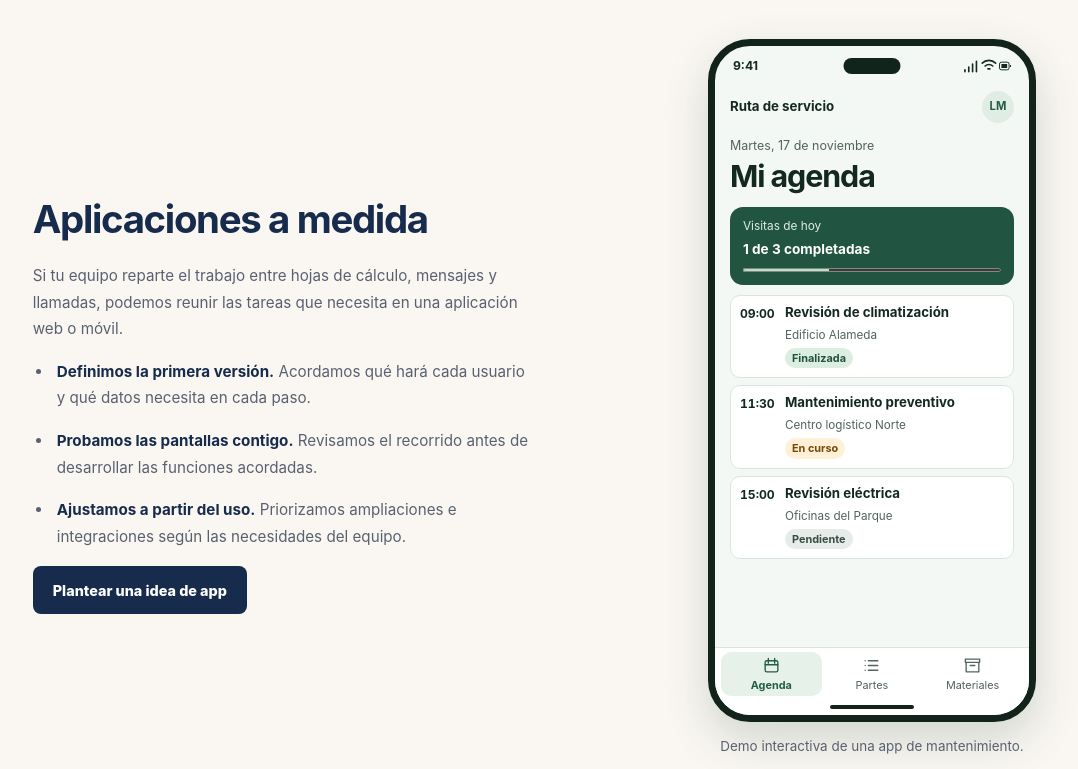
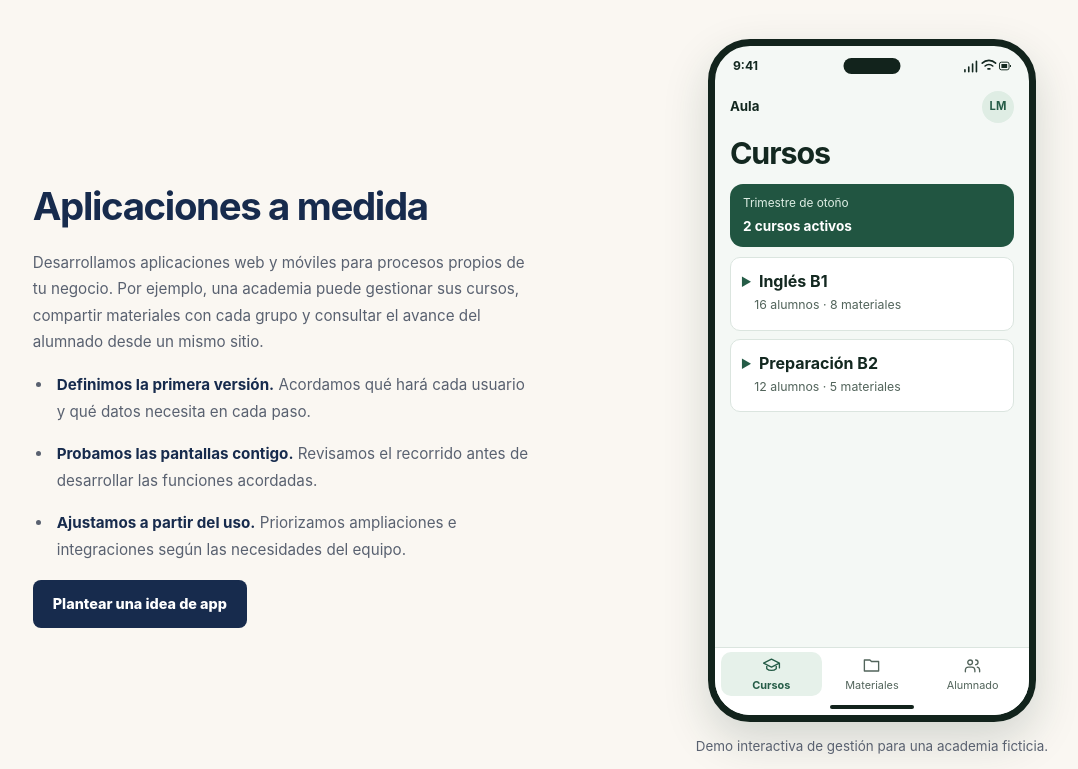
Before and after one commit to Palmito-Labs/palmito-web, a plain HTML site: page index.html in a window 1280 px wide. Shown: the part 4251-5020 px from the top of the page, without its empty margins (62-1140 px from the left). Drawn offline with Linux system fonts and the light colour scheme.

Commit message:
Show an academy management app in the mobile demo

```diff
--- a/index.html
+++ b/index.html
@@ -33,7 +33,7 @@
 <link rel="stylesheet" href="/screens.css?v=2">
 <link rel="stylesheet" href="/photography.css?v=1">
 <link rel="stylesheet" href="/contact.css?v=2">
-<link rel="stylesheet" href="/offer.css?v=13">
+<link rel="stylesheet" href="/offer.css?v=14">
 </head>
   <body class="home">
     <a class="skip-link" href="#contenido">Saltar al contenido</a>
@@ -238,7 +238,7 @@
           <div class="product-spotlight">
             <div class="spotlight-copy">
               <h3 id="apps-title">Aplicaciones a medida</h3>
-              <p>Si tu equipo reparte el trabajo entre hojas de cálculo, mensajes y llamadas, podemos reunir las tareas que necesita en una aplicación web o móvil.</p>
+              <p>Desarrollamos aplicaciones web y móviles para procesos propios de tu negocio. Por ejemplo, una academia puede gestionar sus cursos, compartir materiales con cada grupo y consultar el avance del alumnado desde un mismo sitio.</p>
               <ul class="product-benefits">
                 <li><strong>Definimos la primera versión.</strong> Acordamos qué hará cada usuario y qué datos necesita en cada paso.</li>
                 <li><strong>Probamos las pantallas contigo.</strong> Revisamos el recorrido antes de desarrollar las funciones acordadas.</li>
@@ -247,49 +247,54 @@
               <a class="button button-primary" href="/?servicio=apps#contacto">Plantear una idea de app</a>
             </div>
             <figure class="app-example">
-              <div class="app-device" role="group" aria-label="Demo de la aplicación de mantenimiento">
+              <div class="app-device" role="group" aria-label="Demo de gestión de una academia">
                 <div class="app-statusbar" aria-hidden="true">
                   <span>9:41</span><span class="app-sensors"></span>
                   <svg viewBox="0 0 50 16" width="48" height="16" fill="none"><path d="M2 12v2m4-5v5m4-8v8m4-11v11M20 5a10 10 0 0 1 14 0m-11 3a6 6 0 0 1 8 0m-5 3h2" stroke="currentColor" stroke-width="1.7" stroke-linecap="round"/><rect x="38" y="4" width="10" height="8" rx="2" stroke="currentColor"/><path d="M40 6h6v4h-6zM49 7h1v2h-1z" fill="currentColor"/></svg>
                 </div>
                 <div class="app-screen" tabindex="0" aria-label="Contenido de la aplicación">
-                  <div class="app-header"><strong>Ruta de servicio</strong><span class="app-avatar" aria-label="Perfil de Lucía Martín">LM</span></div>
-                  <section class="app-panel" id="app-agenda">
-                    <p class="app-date">Martes, 17 de noviembre</p>
-                    <h4>Mi agenda</h4>
+                  <div class="app-header"><strong>Aula</strong><span class="app-avatar" title="Lucía Martín, coordinación">LM</span></div>
+                  <section class="app-panel" id="app-cursos">
+                    <h4>Cursos</h4>
                     <div class="app-summary">
-                      <span>Visitas de hoy</span><strong>1 de 3 completadas</strong>
-                      <progress value="1" max="3" aria-label="Visitas completadas"></progress>
+                      <span>Trimestre de otoño</span><strong>2 cursos activos</strong>
                     </div>
-                    <ol class="app-agenda">
-                      <li><time datetime="09:00">09:00</time><div><strong>Revisión de climatización</strong><span>Edificio Alameda</span></div><span class="app-status app-status-done">Finalizada</span></li>
-                      <li><time datetime="11:30">11:30</time><div><strong>Mantenimiento preventivo</strong><span>Centro logístico Norte</span></div><span class="app-status app-status-active">En curso</span></li>
-                      <li><time datetime="15:00">15:00</time><div><strong>Revisión eléctrica</strong><span>Oficinas del Parque</span></div><span class="app-status">Pendiente</span></li>
-                    </ol>
-                  </section>
-                  <section class="app-panel" id="app-partes" hidden>
-                    <h4>Partes de trabajo</h4>
-                    <div class="app-detail"><span>17 de noviembre · 09:00</span><strong>Revisión de climatización</strong><p>Filtros revisados y equipo comprobado. La unidad queda operativa.</p><span class="app-status app-status-done">Parte cerrado</span></div>
-                    <div class="app-detail"><span>17 de noviembre · 11:30</span><strong>Mantenimiento preventivo</strong><p>Pendiente de registrar los materiales utilizados.</p><span class="app-status app-status-active">Borrador</span></div>
+                    <div class="app-course-list">
+                      <details class="app-detail">
+                        <summary><strong>Inglés B1</strong><span>16 alumnos · 8 materiales</span></summary>
+                        <p>Grupo de tarde. Módulo actual: conversación y vocabulario de viajes.</p>
+                      </details>
+                      <details class="app-detail">
+                        <summary><strong>Preparación B2</strong><span>12 alumnos · 5 materiales</span></summary>
+                        <p>Grupo de mañana. Módulo actual: comprensión lectora y simulacro de examen.</p>
+                      </details>
+                    </div>
                   </section>
                   <section class="app-panel" id="app-materiales" hidden>
                     <h4>Materiales</h4>
-                    <p class="app-date">Inventario del vehículo</p>
-                    <ul class="app-inventory">
-                      <li><strong>Filtros de aire</strong><span>4 uds.</span></li>
-                      <li><strong>Fusibles de 10 A</strong><span>8 uds.</span></li>
-                      <li><strong>Cinta aislante</strong><span>2 rollos</span></li>
+                    <ul class="app-resource-list">
+                      <li class="app-detail"><strong>Vocabulario de viajes</strong><span>Inglés B1 · PDF</span><span class="app-status app-status-done">Visible para el grupo</span></li>
+                      <li class="app-detail"><strong>Simulacro de comprensión</strong><span>Preparación B2 · PDF</span><span class="app-status app-status-active">Borrador</span></li>
+                      <li class="app-detail"><strong>Práctica de conversación</strong><span>Inglés B1 · Audio</span><span class="app-status app-status-done">Visible para el grupo</span></li>
+                    </ul>
+                  </section>
+                  <section class="app-panel" id="app-alumnado" hidden>
+                    <h4>Alumnado</h4>
+                    <p class="app-context">Inglés B1 · Entrega de la unidad 4</p>
+                    <ul class="app-resource-list">
+                      <li class="app-detail"><strong>Emma R.</strong><span>Enviada el 17 de noviembre</span><span class="app-status app-status-done">Entregada</span></li>
+                      <li class="app-detail"><strong>Marc T.</strong><span>Vence el 20 de noviembre</span><span class="app-status app-status-active">Pendiente</span></li>
                     </ul>
                   </section>
                 </div>
                 <nav class="app-tabs" aria-label="Pantallas de la demo" hidden>
-                  <button type="button" aria-controls="app-agenda" aria-pressed="true"><svg viewBox="0 0 24 24" aria-hidden="true"><rect x="4" y="6" width="16" height="14" rx="2"/><path d="M8 3v6m8-6v6M4 11h16"/></svg>Agenda</button>
-                  <button type="button" aria-controls="app-partes" aria-pressed="false"><svg viewBox="0 0 24 24" aria-hidden="true"><path d="M8 6h12M8 12h12M8 18h12M4 6h.01M4 12h.01M4 18h.01"/></svg>Partes</button>
-                  <button type="button" aria-controls="app-materiales" aria-pressed="false"><svg viewBox="0 0 24 24" aria-hidden="true"><path d="M4 8h16v12H4zM3 4h18v4H3zM9 12h6"/></svg>Materiales</button>
+                  <button type="button" aria-controls="app-cursos" aria-pressed="true"><svg viewBox="0 0 24 24" aria-hidden="true"><path d="m2 9 10-5 10 5-10 5L2 9Zm4 2v5c3 3 9 3 12 0v-5m4-2v6"/></svg>Cursos</button>
+                  <button type="button" aria-controls="app-materiales" aria-pressed="false"><svg viewBox="0 0 24 24" aria-hidden="true"><path d="M3 7V5h7l2 2h9v12H3z"/></svg>Materiales</button>
+                  <button type="button" aria-controls="app-alumnado" aria-pressed="false"><svg viewBox="0 0 24 24" aria-hidden="true"><circle cx="9" cy="8" r="3"/><path d="M3 20v-2a4 4 0 0 1 4-4h4a4 4 0 0 1 4 4v2m1-15a3 3 0 0 1 0 6m2 3a4 4 0 0 1 3 4v2"/></svg>Alumnado</button>
                 </nav>
                 <div class="app-home-bar" aria-hidden="true"></div>
               </div>
-              <figcaption>Demo interactiva de una app de mantenimiento.</figcaption>
+              <figcaption>Demo interactiva de gestión para una academia ficticia.</figcaption>
             </figure>
           </div>
         </section>
--- a/offer.css
+++ b/offer.css
@@ -138,23 +138,20 @@
 .app-screen { min-height: 0; overflow-y: auto; padding: 8px 15px 16px; scrollbar-width: thin; }
 .app-header { margin-bottom: 14px; font-size: .83rem; }
 .app-avatar { display: grid; place-items: center; flex: 0 0 32px; height: 32px; border-radius: 50%; background: #dfede4; color: var(--app-accent); font-size: .7rem; font-weight: 750; }
-.app-date { margin: 0 0 4px; color: var(--app-muted); font-size: .78rem; }
+.app-context { margin: 0 0 4px; color: var(--app-muted); font-size: .78rem; }
 .app-panel h4 { margin: 0 0 14px; font-size: clamp(1.45rem, 3vw, 1.9rem); line-height: 1.1; letter-spacing: -.035em; }
 .app-summary { display: grid; gap: 3px; padding: 11px 13px; border-radius: 13px; background: #215541; color: white; font-size: .85rem; }
 .app-summary > span { color: #deeee4; font-size: .74rem; }
-.app-summary progress { width: 100%; height: 8px; margin-top: 4px; accent-color: #b5e2c5; }
-.app-agenda, .app-inventory { display: grid; gap: 7px; padding: 0; margin: 10px 0 0; list-style: none; }
-.app-agenda li { display: grid; grid-template-columns: 36px minmax(0, 1fr); align-items: start; gap: 3px 9px; padding: 9px; border: 1px solid var(--app-line); border-radius: 10px; background: white; }
-.app-agenda time { grid-row: span 2; font-size: .76rem; font-weight: 750; font-variant-numeric: tabular-nums; }
-.app-agenda strong { display: block; font-size: .83rem; line-height: 1.2; }
-.app-agenda li div span { color: var(--app-muted); font-size: .73rem; }
+.app-course-list, .app-resource-list { display: grid; gap: 8px; padding: 0; margin: 10px 0 0; list-style: none; }
+.app-course-list summary { cursor: pointer; }
+.app-course-list summary::marker { color: var(--app-accent); }
+.app-course-list summary span { display: block; margin: 3px 0 0 1em; color: var(--app-muted); font-size: .77rem; }
 .app-status { width: fit-content; padding: 2px 7px; border-radius: 99px; background: #e7ebe9; color: #394e43; font-size: .68rem; font-weight: 650; }
 .app-status-active { background: #fff0d7; color: #774806; }
 .app-status-done { background: #dceee2; color: #205239; }
-.app-detail, .app-inventory li { display: grid; gap: 4px; margin-bottom: 7px; padding: 11px; border: 1px solid var(--app-line); border-radius: 10px; background: white; }
-.app-detail > span:first-child, .app-detail p, .app-inventory span { color: var(--app-muted); font-size: .77rem; }
-.app-detail p { margin: 0; }
-.app-inventory li { grid-template-columns: minmax(0, 1fr) auto; align-items: center; }
+.app-detail { display: grid; gap: 4px; padding: 11px; border: 1px solid var(--app-line); border-radius: 10px; background: white; }
+.app-detail > span:not(.app-status), .app-detail p { color: var(--app-muted); font-size: .77rem; }
+.app-detail p { margin: 8px 0 0; }
 .app-tabs { display: grid; grid-template-columns: repeat(3, minmax(0, 1fr)); padding: 4px 6px 2px; border-top: 1px solid var(--app-line); background: white; }
 .app-tabs[hidden] { display: none; }
 .app-tabs button { display: grid; justify-items: center; align-content: center; gap: 2px; min-height: 44px; padding: 3px; border: 0; border-radius: 10px; background: none; color: var(--app-muted); font: inherit; font-size: .68rem; cursor: pointer; }
```
